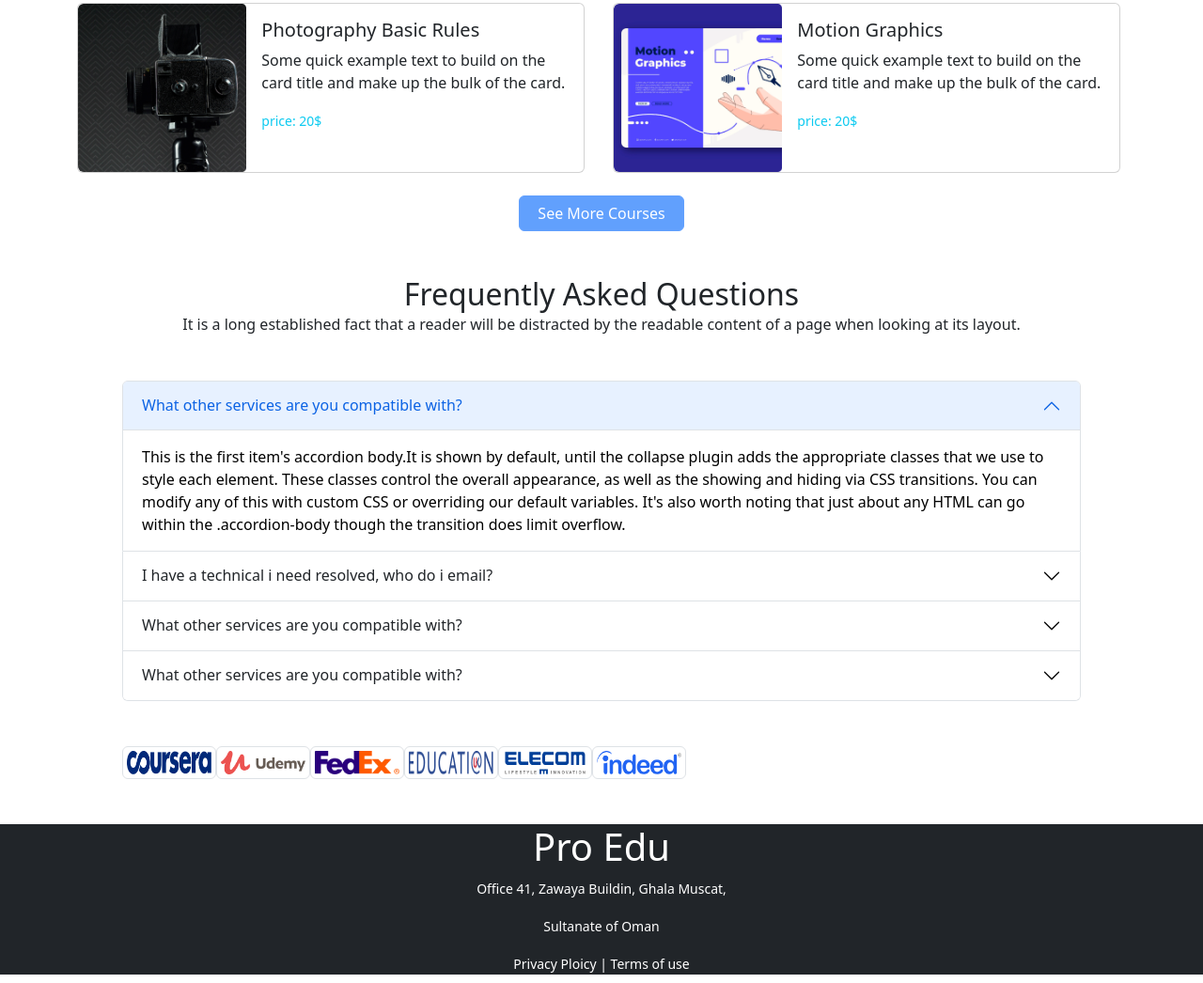
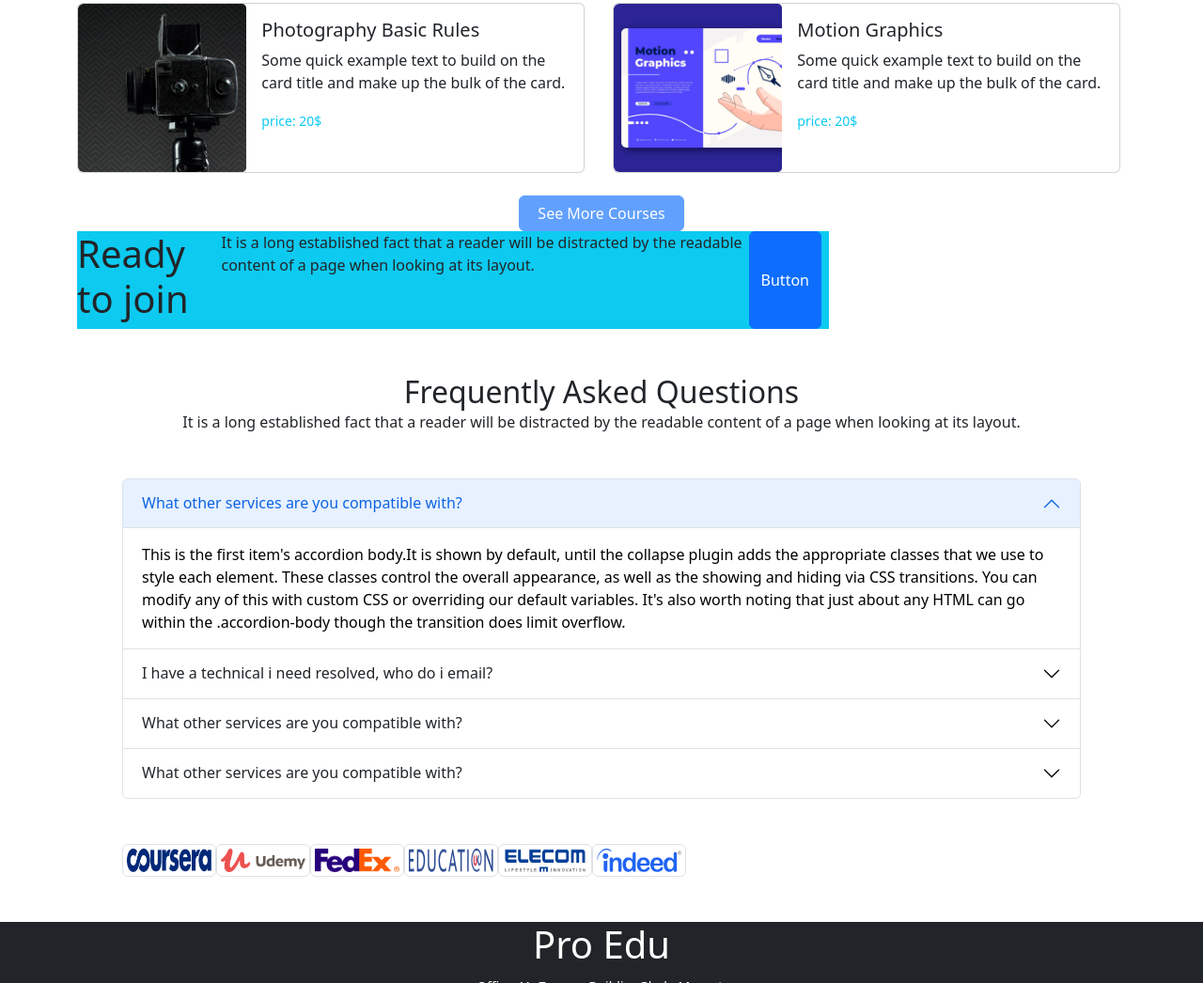
Before and after one commit to mdmasudrana2/My-Third-Assignment, a plain HTML site: page index.html in a window 1280 px wide. Shown: the part 1262-2308 px from the top of the page at 94% size. Drawn offline with nearby package versions, Linux system fonts and the light colour scheme.

```diff
--- a/index.html
+++ b/index.html
@@ -196,6 +196,18 @@
       </div>
     </section>
     <!---cource section end -->
+    <section>
+      <div>
+        <div class="d-grid bg-info d-md-flex justify-content-md-end" style="width: 800px; height-200px">
+          <h1>Ready to join  </h1>
+        <div>
+          <p>It is a long established fact that a reader will be distracted by the
+            readable content of a page when looking at its layout.</p>
+        </div>
+          <button class="btn btn-primary me-md-2" type="button">Button</button>
+        </div>
+      </div>
+    </section>
     <section class="mt-5">
       <div class="text-center">
         <div class="card-head">
```
